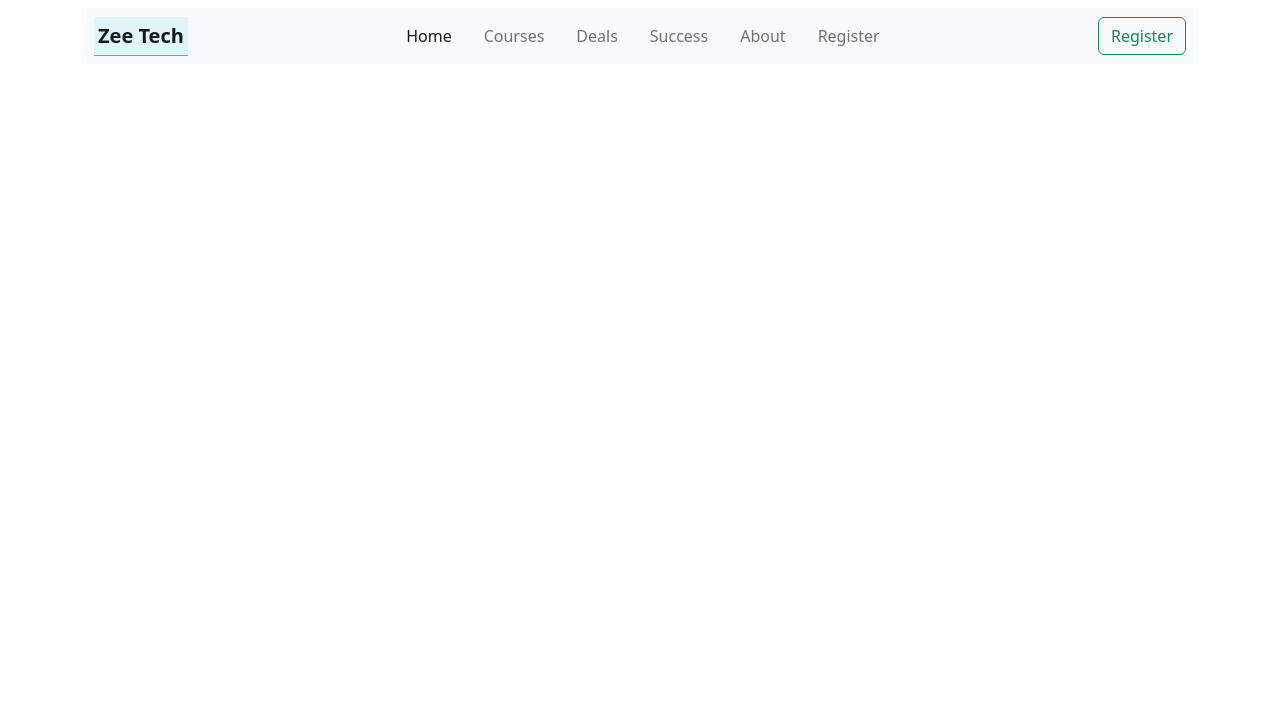
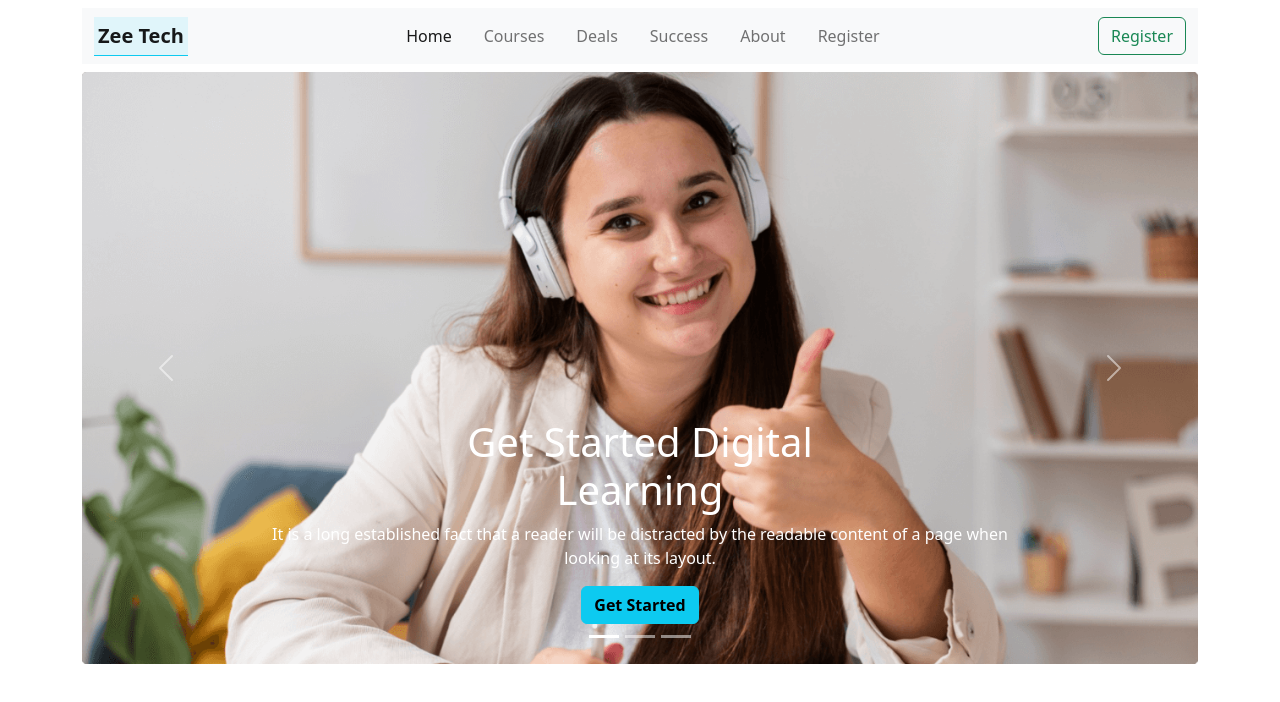
Before and after one commit to zahirul1/ZeeTech, a plain HTML site: page index.html in a window 1280 px wide. Drawn offline with nearby package versions, Linux system fonts and the light colour scheme.

Commit message:
slideshow done

```diff
--- a/index.html
+++ b/index.html
@@ -49,11 +49,58 @@
             </section>
             <!-- navbar ends here -->
             <!-- slideshow starts here -->
-            <section>
+            <section class="container mb-2">
+                <div id="carouselExampleCaptions" class="carousel slide" data-bs-ride="false">
+                    <div class="carousel-indicators">
+                      <button type="button" data-bs-target="#carouselExampleCaptions" data-bs-slide-to="0" class="active" aria-current="true" aria-label="Slide 1"></button>
+                      <button type="button" data-bs-target="#carouselExampleCaptions" data-bs-slide-to="1" aria-label="Slide 2"></button>
+                      <button type="button" data-bs-target="#carouselExampleCaptions" data-bs-slide-to="2" aria-label="Slide 3"></button>
+                    </div>
+                    <div class="carousel-inner">
+                      <div class="carousel-item active">
+                        <img class="img-fluid" src="images/cover/cover-1.png" class="d-block w-100" alt="...">
+                        <div class="carousel-caption d-none d-md-block">
+                          <h1>Get Started Digital <br> Learning</h1>
+                          <p>It is a long established fact that a reader will be distracted by the readable content of a page when looking at its layout.</p>
+                          <button class="btn btn-info fw-bold">Get Started</button>
+                        </div>
+                      </div>
 
+                      <div class="carousel-item">
+                        <img class="img-fluid" src="images/cover/cover-2.jpg" class="d-block w-100" alt="...">
+                        <div class="carousel-caption d-none d-md-block">
+                            <h1>Get Started Digital <br> Learning</h1>
+                            <p>It is a long established fact that a reader will be distracted by the readable content of a page when looking at its layout.</p>
+                            <button class="btn btn-info fw-bold">Get Started</button>
+                        </div>
+                      </div>
+
+                    <div class="carousel-item">
+                        <img class="img-fluid" src="images/cover/cover-3.jpg" class="d-block w-100" alt="...">
+                        <div class="carousel-caption d-none d-md-block">
+                            <h1>Get Started Digital <br> Learning</h1>
+                            <p>It is a long established fact that a reader will be distracted by the readable content of a page when looking at its layout.</p>
+                            <button class="btn btn-info fw-bold">Get Started</button>
+                        </div>
+                    </div>
+                </div>
+                    <button class="carousel-control-prev" type="button" data-bs-target="#carouselExampleCaptions" data-bs-slide="prev">
+                      <span class="carousel-control-prev-icon" aria-hidden="true"></span>
+                      <span class="visually-hidden">Previous</span>
+                    </button>
+                    <button class="carousel-control-next" type="button" data-bs-target="#carouselExampleCaptions" data-bs-slide="next">
+                      <span class="carousel-control-next-icon" aria-hidden="true"></span>
+                      <span class="visually-hidden">Next</span>
+                    </button>
+                  </div>
             </section>
             <!-- slideshow ends here -->
         </header>
+        <!-- main starts here -->
+        <main>
+
+        </main>
+        <!-- main ends here -->
 
     <script src="https://cdn.jsdelivr.net/npm/bootstrap@5.2.0/dist/js/bootstrap.bundle.min.js" integrity="sha384-A3rJD856KowSb7dwlZdYEkO39Gagi7vIsF0jrRAoQmDKKtQBHUuLZ9AsSv4jD4Xa" crossorigin="anonymous"></script>
   </body>
```
